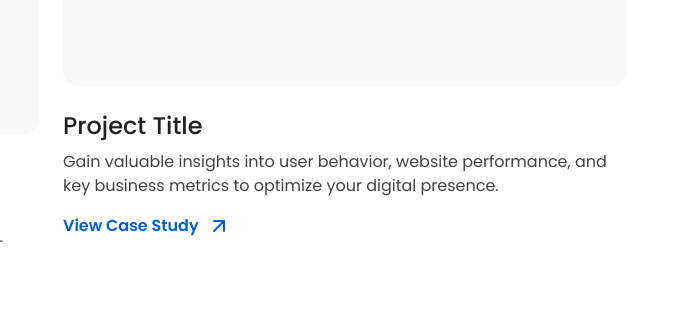
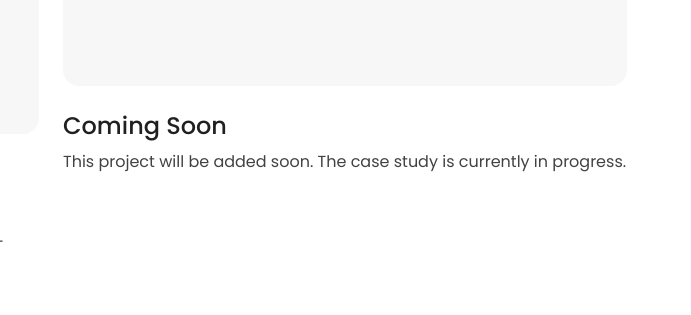
Before and after one commit to yevakula/portfolio, a plain HTML site: page public/index.html in a window 1280 px wide. Shown: the part 4153-4468 px from the top of the page, 589-1280 px from the left. Drawn offline with Linux system fonts and the light colour scheme.

Commit message:
comming soon

```diff
--- a/public/index.html
+++ b/public/index.html
@@ -284,15 +284,8 @@
         <article class="work-card">
           <div class="work-card__image"></div>
           <div class="work-card__content">
-            <h3 class="title--card work-card__title">Project Title</h3>
-            <p class="work-card__text">Gain valuable insights into user behavior, website performance, and key business metrics to optimize your digital presence.</p>
-            <a href="case-04.html" class="work-card__link">
-              View Case Study
-              <svg width="24" height="24" viewBox="0 0 24 24" fill="none" xmlns="http://www.w3.org/2000/svg">
-                <path d="M7 17L17 7" stroke="currentColor" stroke-width="2" stroke-linecap="round" stroke-linejoin="round"/>
-                <path d="M7 7H17V17" stroke="currentColor" stroke-width="2" stroke-linecap="round" stroke-linejoin="round"/>
-              </svg>
-            </a>
+            <h3 class="title--card work-card__title">Coming Soon</h3>
+            <p class="work-card__text">This project will be added soon. The case study is currently in progress.</p>
           </div>
         </article>
       </div>
```
